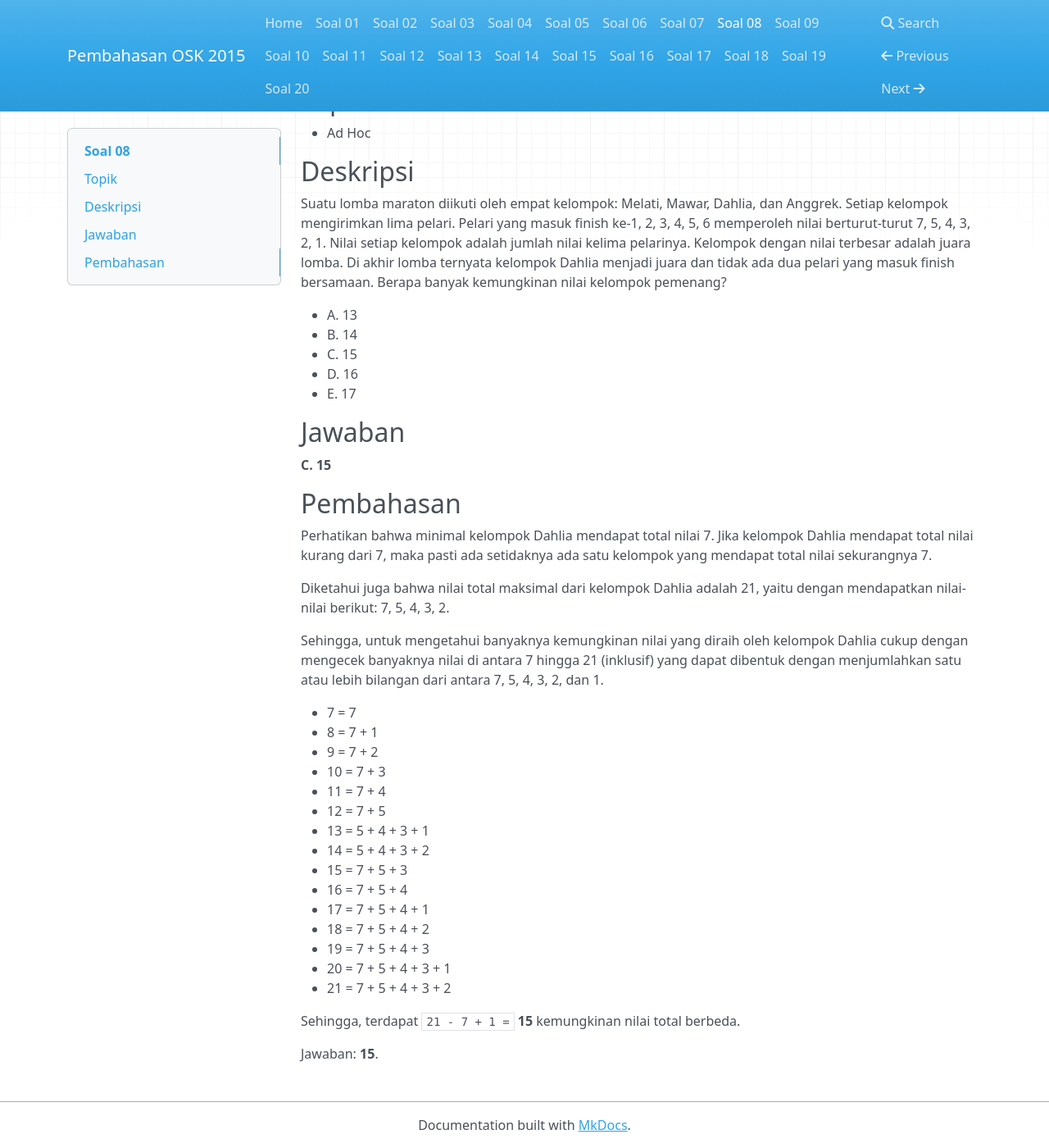
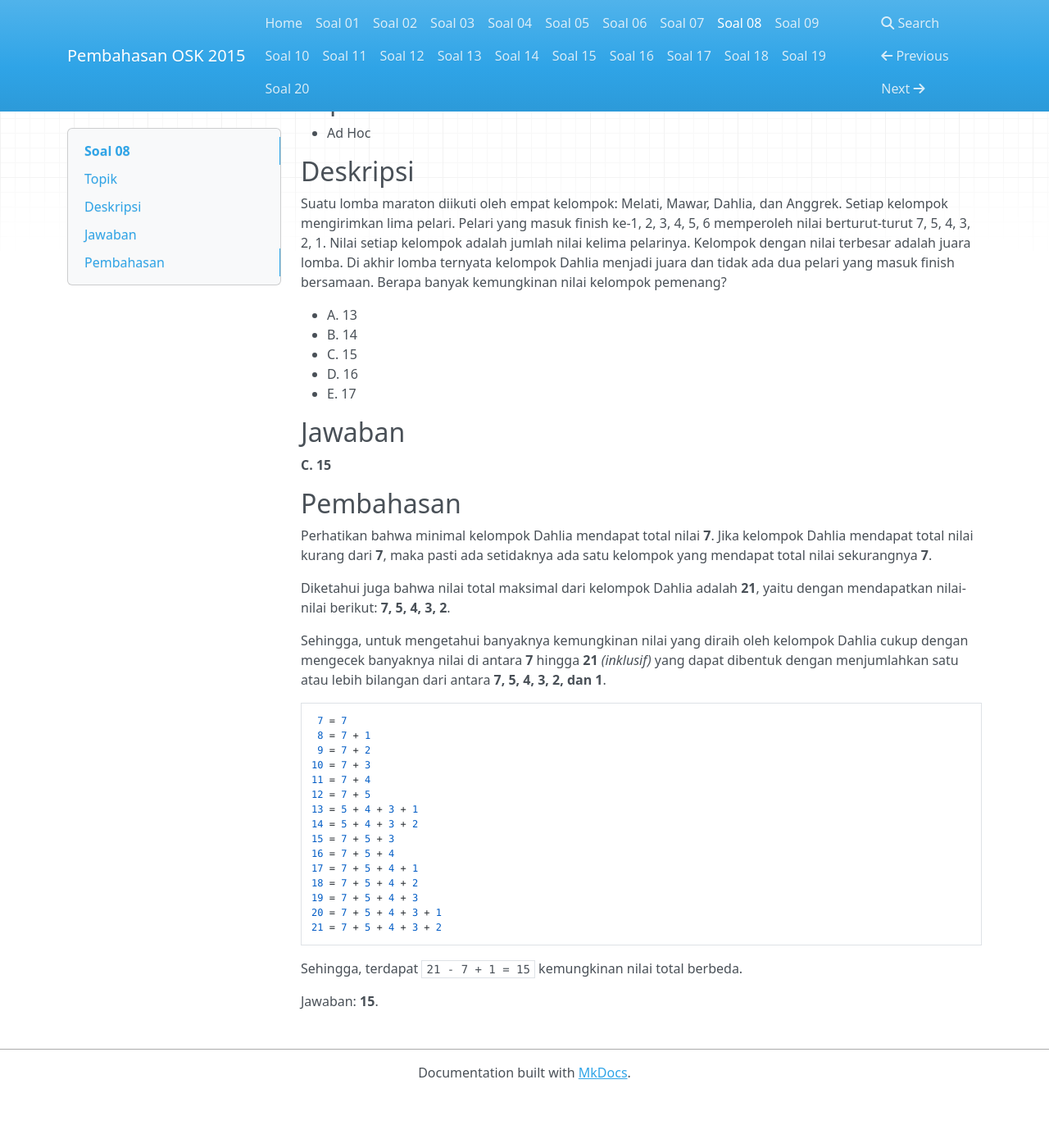
Before and after one commit to alijaya/OSK-2015, an MkDocs documentation site: the page built from docs/Soal 08.md, in a window 1280 px wide and 1400 px high, scrolled down 111 px. Shown: the whole window at 82% size. Built offline with MkDocs 1.6.1, drawn with Linux system fonts in a browser that asks for light colours; nearby versions of some CDN libraries; old or Windows-style settings are respelled for this version of MkDocs; after the commit the page ends 1447 px from its top, so only the background shows below that.

Commit message:
sampe 10

```diff
--- a/docs/Soal 08.md
+++ b/docs/Soal 08.md
@@ -20,28 +20,28 @@ pemenang?
 
 ## Pembahasan
 
-Perhatikan bahwa minimal kelompok Dahlia mendapat total nilai 7. Jika kelompok Dahlia mendapat total nilai kurang dari 7, maka pasti ada setidaknya ada satu kelompok yang mendapat total nilai sekurangnya 7.
+Perhatikan bahwa minimal kelompok Dahlia mendapat total nilai **7**. Jika kelompok Dahlia mendapat total nilai kurang dari **7**, maka pasti ada setidaknya ada satu kelompok yang mendapat total nilai sekurangnya **7**.
 
-Diketahui juga bahwa nilai total maksimal dari kelompok Dahlia adalah 21, yaitu dengan mendapatkan nilai-nilai berikut: 7, 5, 4, 3, 2.
+Diketahui juga bahwa nilai total maksimal dari kelompok Dahlia adalah **21**, yaitu dengan mendapatkan nilai-nilai berikut: **7, 5, 4, 3, 2**.
 
-Sehingga, untuk mengetahui banyaknya kemungkinan nilai yang diraih oleh kelompok Dahlia cukup dengan mengecek banyaknya nilai di antara 7 hingga 21 (inklusif) yang dapat dibentuk dengan menjumlahkan satu atau lebih bilangan dari antara 7, 5, 4, 3, 2, dan 1.
+Sehingga, untuk mengetahui banyaknya kemungkinan nilai yang diraih oleh kelompok Dahlia cukup dengan mengecek banyaknya nilai di antara **7** hingga **21** *(inklusif)* yang dapat dibentuk dengan menjumlahkan satu atau lebih bilangan dari antara **7, 5, 4, 3, 2, dan 1**.
 
-*  7 = 7
-*  8 = 7 + 1
-*  9 = 7 + 2
-* 10 = 7 + 3
-* 11 = 7 + 4
-* 12 = 7 + 5
-* 13 = 5 + 4 + 3 + 1
-* 14 = 5 + 4 + 3 + 2
-* 15 = 7 + 5 + 3
-* 16 = 7 + 5 + 4
-* 17 = 7 + 5 + 4 + 1
-* 18 = 7 + 5 + 4 + 2
-* 19 = 7 + 5 + 4 + 3
-* 20 = 7 + 5 + 4 + 3 + 1
-* 21 = 7 + 5 + 4 + 3 + 2
+     7 = 7
+     8 = 7 + 1
+     9 = 7 + 2
+    10 = 7 + 3
+    11 = 7 + 4
+    12 = 7 + 5
+    13 = 5 + 4 + 3 + 1
+    14 = 5 + 4 + 3 + 2
+    15 = 7 + 5 + 3
+    16 = 7 + 5 + 4
+    17 = 7 + 5 + 4 + 1
+    18 = 7 + 5 + 4 + 2
+    19 = 7 + 5 + 4 + 3
+    20 = 7 + 5 + 4 + 3 + 1
+    21 = 7 + 5 + 4 + 3 + 2
 
-Sehingga, terdapat `21 - 7 + 1 =` **15** kemungkinan nilai total berbeda.
+Sehingga, terdapat `21 - 7 + 1 = 15` kemungkinan nilai total berbeda.
 
 Jawaban: **15**.
```
Also changed, not shown: docs/Soal 07.md (+14 -17 lines), docs/Soal 09.md (+7 -6 lines), docs/Soal 10.md (+16 -18 lines), docs/index.md (+9 -1 lines).
